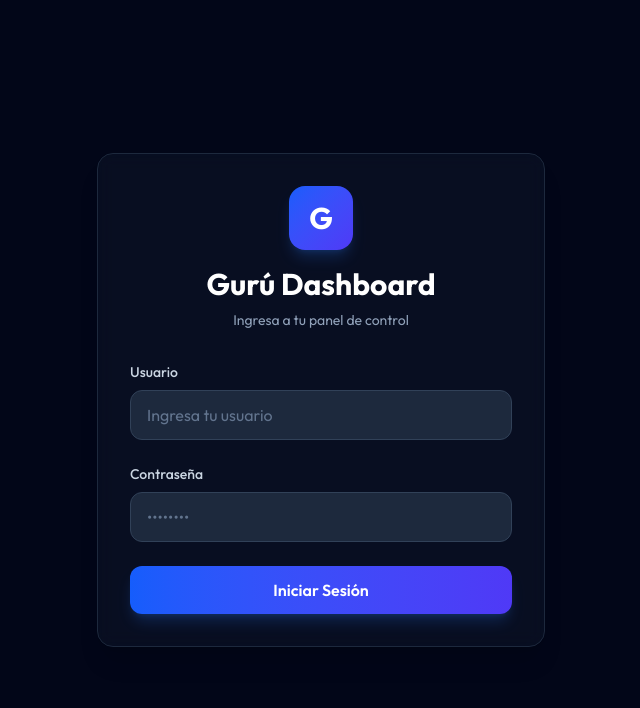
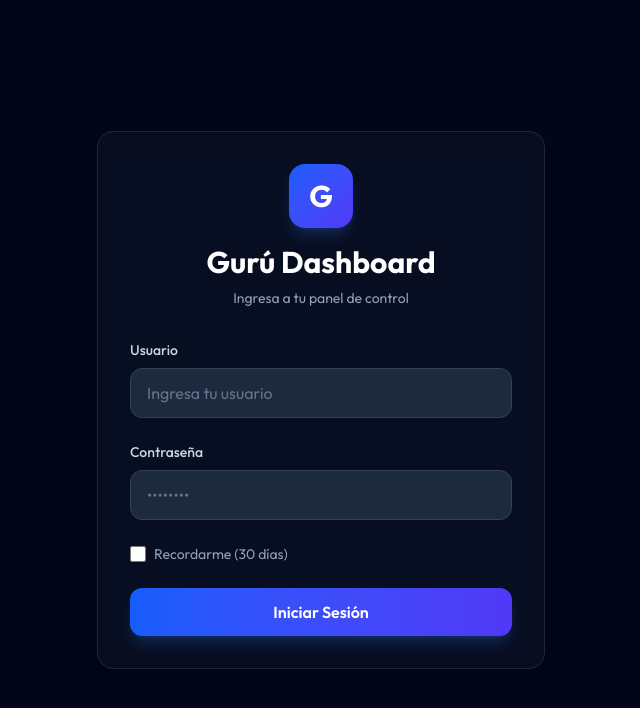
Before and after one commit to JAOCruz/guruweb-frontend, a React (Vite) app: page /login in a window 1280 px wide. Shown: the top 708 px of the page, without its empty margins (319-959 px from the left). Built offline with nearby package versions, Linux system fonts and the light colour scheme; no server answers.

Commit message:
feat(auth): add remember me checkbox, send flag to backend, enable withCredentials

```diff
--- a/src/context/AuthContext.tsx
+++ b/src/context/AuthContext.tsx
@@ -11,7 +11,7 @@ interface User {
 
 interface AuthContextType {
   user: User | null;
-  login: (username: string, password: string) => Promise<void>;
+  login: (username: string, password: string, rememberMe?: boolean) => Promise<void>;
   logout: () => void;
   isAdmin: boolean;
 }
@@ -46,12 +46,16 @@ export const AuthProvider: React.FC<{ children: React.ReactNode }> = ({
     }
   };
 
-  const login = async (username: string, password: string) => {
+  const login = async (username: string, password: string, rememberMe = false) => {
     try {
-      const response = await authAPI.login(username, password);
+      const response = await authAPI.login(username, password, rememberMe);
       const { token, user } = response.data;
 
+      // The backend also sets an HttpOnly cookie. We keep a localStorage
+      // fallback for backward compatibility and for environments that block
+      // third-party cookies.
       localStorage.setItem("token", token);
+      localStorage.setItem("rememberMe", rememberMe ? "true" : "false");
       setUser(user);
       navigate("/dashboard");
     } catch (error: any) {
--- a/src/pages/Login.tsx
+++ b/src/pages/Login.tsx
@@ -4,6 +4,7 @@ import { useAuth } from "../context/AuthContext";
 const Login: React.FC = () => {
   const [username, setUsername] = useState("");
   const [password, setPassword] = useState("");
+  const [rememberMe, setRememberMe] = useState(false);
   const [error, setError] = useState("");
   const [loading, setLoading] = useState(false);
   const { login } = useAuth();
@@ -14,7 +15,7 @@ const Login: React.FC = () => {
     setLoading(true);
 
     try {
-      await login(username, password);
+      await login(username, password, rememberMe);
     } catch (err: any) {
       setError(err.message);
     } finally {
@@ -70,6 +71,19 @@ const Login: React.FC = () => {
             />
           </div>
 
+          <div className="flex items-center gap-2">
+            <input
+              id="rememberMe"
+              type="checkbox"
+              checked={rememberMe}
+              onChange={(e) => setRememberMe(e.target.checked)}
+              className="h-4 w-4 rounded border-slate-600 bg-slate-800 text-blue-600 focus:ring-blue-500"
+            />
+            <label htmlFor="rememberMe" className="text-sm text-slate-400">
+              Recordarme (30 días)
+            </label>
+          </div>
+
           <button
             type="submit"
             disabled={loading}
--- a/src/services/api.ts
+++ b/src/services/api.ts
@@ -1,15 +1,17 @@
 import axios from "axios";
 
-const API_URL = "http://localhost:3000/api";
+const API_URL = import.meta.env.VITE_API_URL || "http://localhost:3000/api";
 
 const api = axios.create({
   baseURL: API_URL,
   headers: {
     "Content-Type": "application/json",
   },
+  // Send HttpOnly cookies to the backend for cross-origin auth
+  withCredentials: true,
 });
 
-// Request interceptor to add token
+// Request interceptor to add token (fallback when cookie is not present)
 api.interceptors.request.use(
   (config) => {
     const token = localStorage.getItem("token");
@@ -34,8 +36,8 @@ api.interceptors.response.use(
 );
 
 export const authAPI = {
-  login: (username: string, password: string) =>
-    api.post("/auth/login", { username, password }),
+  login: (username: string, password: string, rememberMe = false) =>
+    api.post("/auth/login", { username, password, rememberMe }),
 
   getCurrentUser: () => api.get("/auth/me"),
 };
--- a/src/services/botApi.ts
+++ b/src/services/botApi.ts
@@ -7,6 +7,7 @@ const botApi = axios.create({
   headers: {
     "Content-Type": "application/json",
   },
+  withCredentials: true,
 });
 
 // Request interceptor to add dashboard auth token
```
